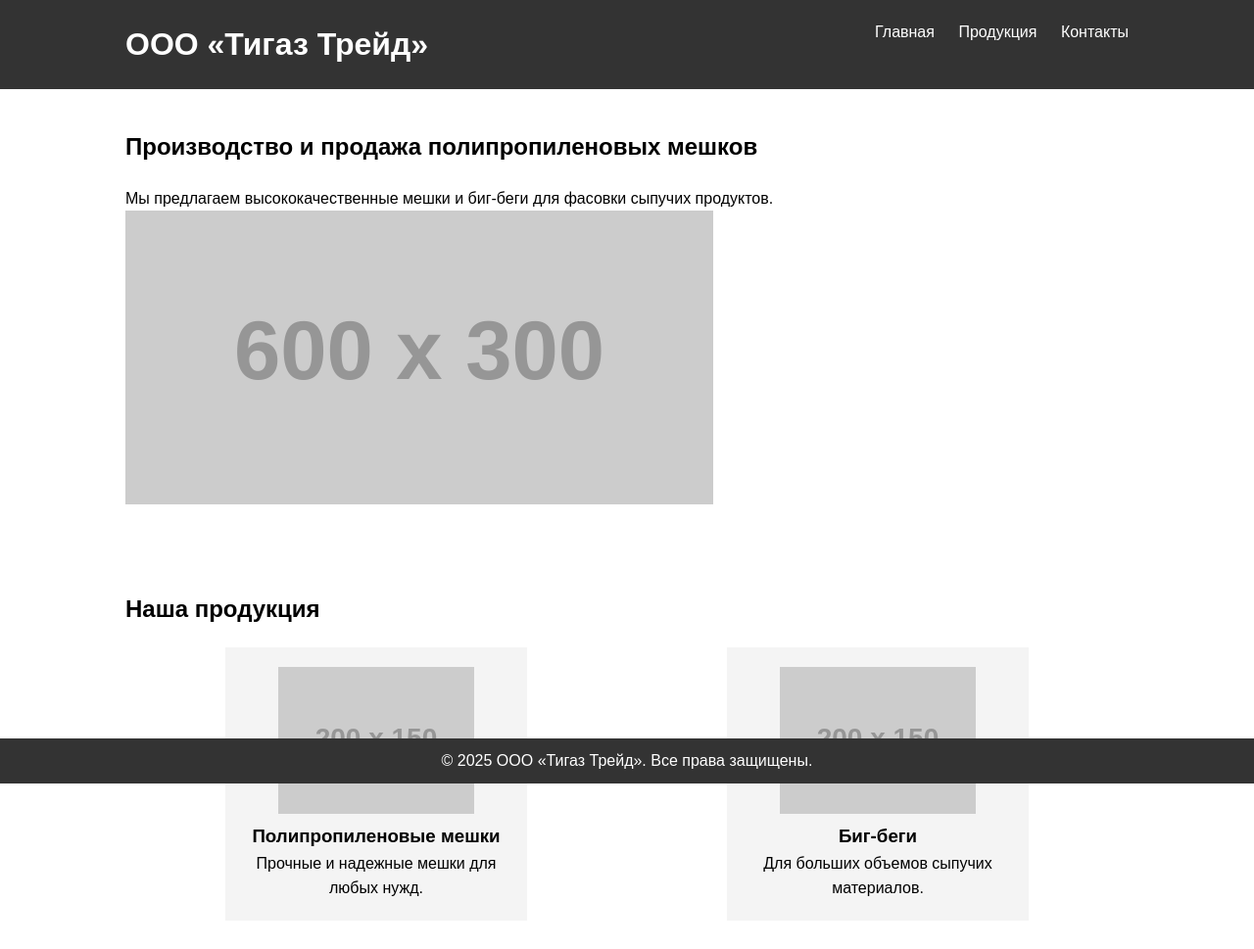
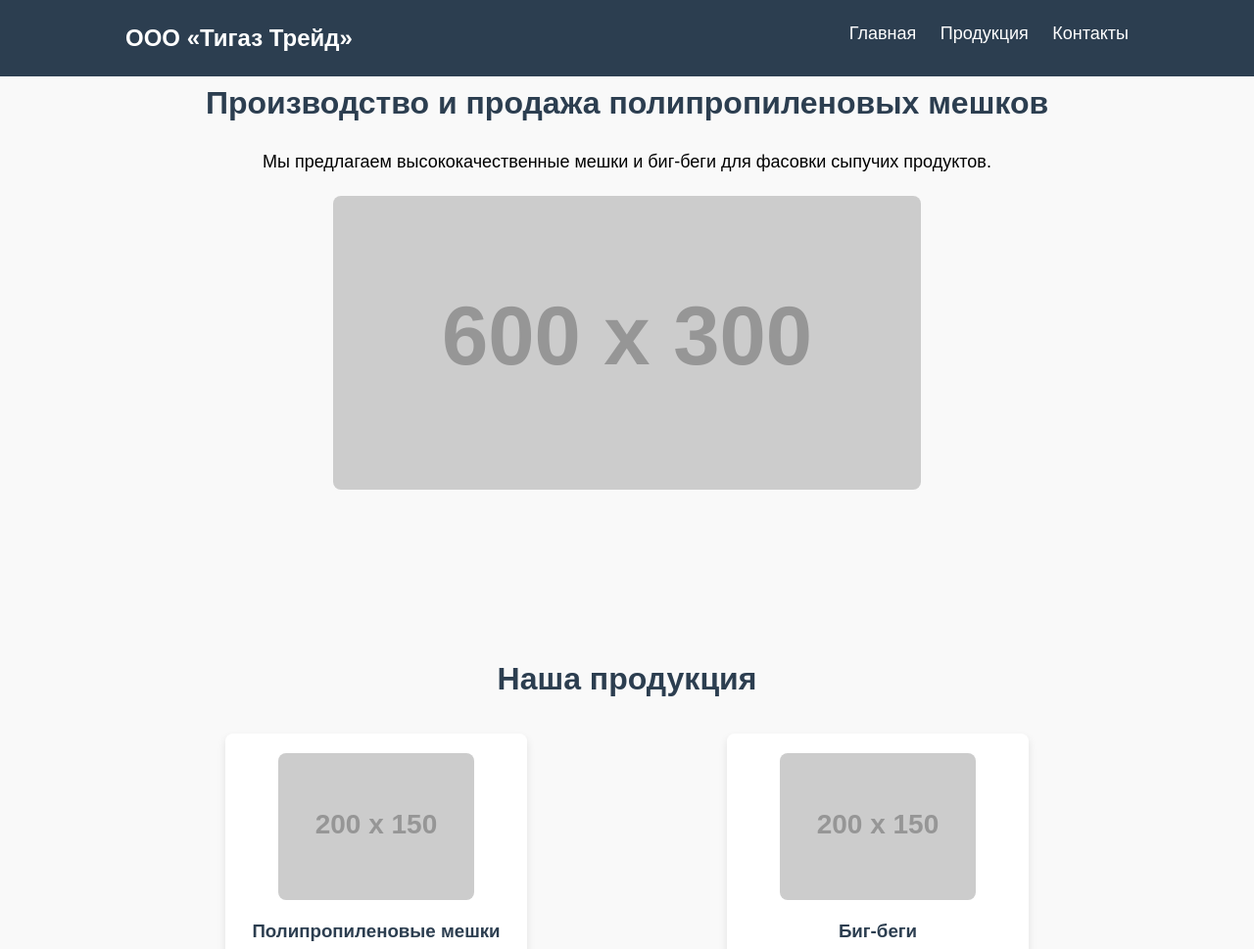
Before and after one commit to enver-isliamov/Meshket, a plain HTML site: page index.html in a window 1280 px wide. Shown: the top 969 px of the page at 98% size. Drawn offline with Linux system fonts and the light colour scheme; placeholder pictures from the web are drawn by us.

Commit message:
Update styles.css

```diff
--- a/styles.css
+++ b/styles.css
@@ -7,6 +7,7 @@
 body {
     font-family: Arial, sans-serif;
     line-height: 1.6;
+    background-color: #f9f9f9;
 }
 
 .container {
@@ -16,13 +17,18 @@ body {
 }
 
 header {
-    background: #333;
+    background: #2c3e50;
     color: #fff;
     padding: 20px 0;
+    position: fixed;
+    width: 100%;
+    top: 0;
+    z-index: 1000;
 }
 
 header h1 {
     float: left;
+    font-size: 24px;
 }
 
 nav {
@@ -41,34 +47,93 @@ nav ul li {
 nav ul li a {
     color: #fff;
     text-decoration: none;
+    font-size: 18px;
+    transition: color 0.3s ease;
+}
+
+nav ul li a:hover {
+    color: #3498db;
 }
 
 section {
-    padding: 40px 0;
+    padding: 80px 0;
+    text-align: center;
 }
 
 section h2 {
     margin-bottom: 20px;
+    font-size: 32px;
+    color: #2c3e50;
+}
+
+section p {
+    font-size: 18px;
+    margin-bottom: 20px;
+}
+
+img {
+    max-width: 100%;
+    height: auto;
+    border-radius: 8px;
 }
 
 .product-list {
     display: flex;
     justify-content: space-around;
+    flex-wrap: wrap;
 }
 
 .product-item {
-    background: #f4f4f4;
+    background: #fff;
     padding: 20px;
     width: 30%;
-    text-align: center;
+    margin: 10px;
+    border-radius: 8px;
+    box-shadow: 0 4px 8px rgba(0, 0, 0, 0.1);
+    transition: transform 0.3s ease;
+}
+
+.product-item:hover {
+    transform: scale(1.05);
+}
+
+.product-item h3 {
+    margin: 10px 0;
+    color: #2c3e50;
 }
 
 footer {
-    background: #333;
+    background: #2c3e50;
     color: #fff;
     text-align: center;
-    padding: 10px 0;
-    position: fixed;
+    padding: 20px 0;
+    position: relative;
     bottom: 0;
     width: 100%;
 }
+
+/* Анимации */
+.fade-in {
+    opacity: 0;
+    animation: fadeIn 1s ease-in forwards;
+}
+
+@keyframes fadeIn {
+    from { opacity: 0; }
+    to { opacity: 1; }
+}
+
+.slide-in {
+    opacity: 0;
+    transform: translateY(50px);
+    animation: slideIn 0.8s ease-out forwards;
+}
+
+@keyframes slideIn {
+    from { opacity: 0; transform: translateY(50px); }
+    to { opacity: 1; transform: translateY(0); }
+}
+
+/* Задержка для элементов */
+.product-item:nth-child(1) { animation-delay: 0.2s; }
+.product-item:nth-child(2) { animation-delay: 0.4s; }
```
